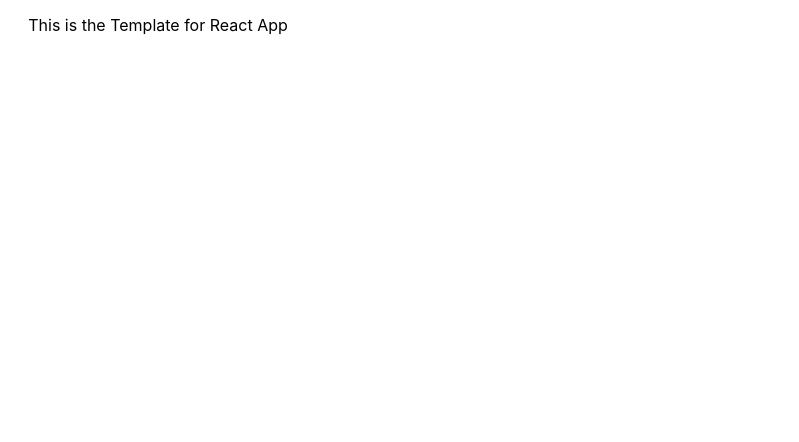
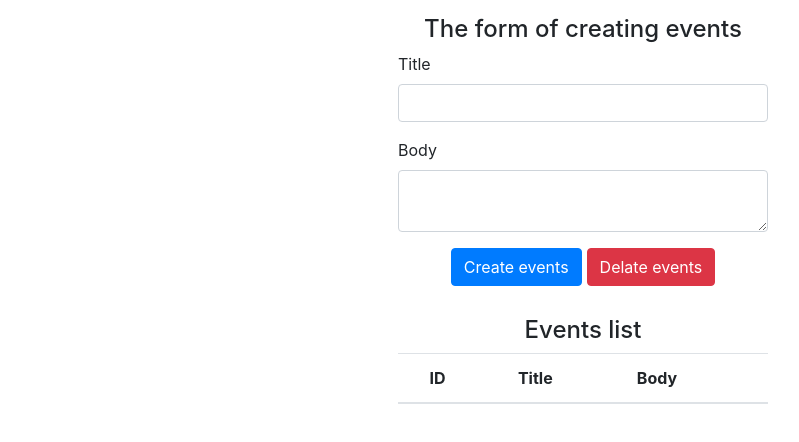
Before and after one commit to kkeeth/react-hooks, a React (Create React App) app: page / in a window 1280 px wide. Shown: the top 442 px of the page, without its empty margins (57-856 px from the left). Built offline with nearby package versions, Linux system fonts and the light colour scheme.

Commit message:
feat: create form and table

```diff
--- a/src/App.css
+++ b/src/App.css
@@ -6,6 +6,14 @@
   color: #61dafb;
 }
 
+.App label {
+  display: flex;
+}
+
+.App form {
+  margin-bottom: 30px;
+}
+
 .App button:not(:last-child) {
   margin-right: 5px;
 }
--- a/src/components/App.js
+++ b/src/components/App.js
@@ -1,13 +1,39 @@
 import React from 'react'
+import 'bootstrap/dist/css/bootstrap.min.css'
 import '../App.css'
 
 const App = () => {
   return (
-    <>
-      <div className="App">
-        This is the Template for React App
-      </div>
-    </>
+    <div className="App conntainer-fluid">
+      <h4>The form of creating events</h4>
+      <form>
+        <div className="form-group">
+          <label htmlFor="formEventTitle">Title</label>
+          <input className="form-control" id="formEventTitle" />
+        </div>
+        <div className="form-group">
+          <label htmlFor="formEventBody">Body</label>
+          <textarea className="form-control" id="formEventBody" />
+        </div>
+
+        <button className="btn btn-primary">Create events</button>
+        <button className="btn btn-danger">Delate events</button>
+      </form>
+
+      <h4>Events list</h4>
+      <table className="table table-hover">
+        <thead>
+          <tr>
+            <th>ID</th>
+            <th>Title</th>
+            <th>Body</th>
+            <th></th>
+          </tr>
+        </thead>
+        <tbody>
+        </tbody>
+      </table>
+    </div>
   )
 }
 
--- a/src/index.css
+++ b/src/index.css
@@ -15,4 +15,5 @@
 #root {
   padding: 15px;
   max-width: 400px;
+  margin: 0 auto;
 }
--- a/src/index.js
+++ b/src/index.js
@@ -1,6 +1,6 @@
 import React from 'react'
 import ReactDOM from 'react-dom'
 import './index.css'
-import App from './App'
+import App from './components/App'
 
 ReactDOM.render(<App />, document.getElementById('root'))
```
